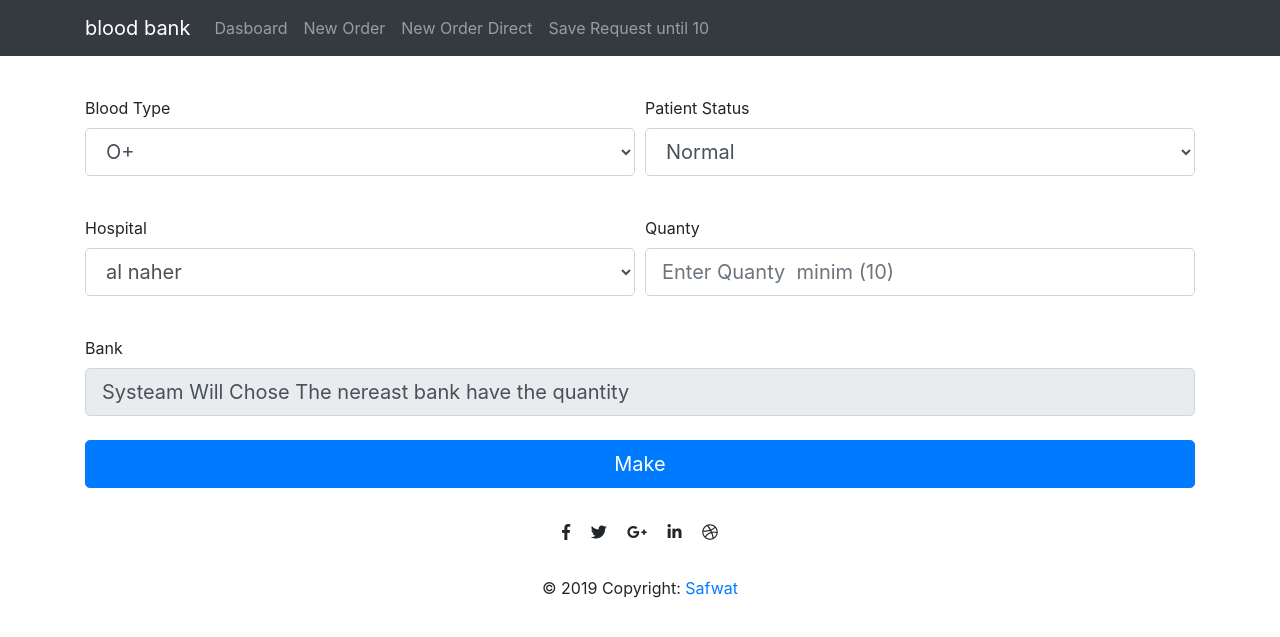
After one commit to AhmedSafwat1/TaskPython, a Django app: page /hospital/make/order/ in a window 1280 px wide. The commit adds this page. Shown: the top 637 px of the page. Run offline with Django 3.2, Linux system fonts and the light colour scheme; data comes from the database, SQL or seed files in the repository; both versions use the stored data as it was after the commit; parts of the project's set-up code (start-up, migrations or seed data) failed here and were passed over; some libraries are stand-ins or nearby versions.

```diff
--- a/Task/Doner/templates/layout/Navbar.html
+++ b/Task/Doner/templates/layout/Navbar.html
@@ -15,6 +15,12 @@
                 <li class="nav-item">
                     <a class="nav-link" href="/hospital/">New Order</a>
                 </li>
+                 <li class="nav-item">
+                    <a class="nav-link" href="{% url 'Hospital:makeOrder2' %}">New Order Direct</a>
+                </li>
+                 <li class="nav-item">
+                    <a class="nav-link" href="{% url 'Hospital:makerequest'  %}">Save Request until 10 </a>
+                </li>
 
 
                 <!--<li class="nav-item">-->
--- /dev/null
+++ b/Task/Hospital/templates/Hospital/OrderForm2.html
@@ -0,0 +1,79 @@
+{% extends "layout/layout1.html" %}
+{% load static %}
+{% block content %}
+<!--include nav bar-->
+{% include "layout/Navbar.html" %}
+<!--end -->
+<div class="p-5"></div>
+<div class="container">
+    <!--for message -->
+
+    {% for message in messages %}
+        {% if message.tags == 'error' %}
+        <div class="container">
+            <div class="alert alert-warning alert-dismissible fade show" role="alert">
+              <strong>Error !</strong> {{message}}.
+              <button type="button" class="close" data-dismiss="alert" aria-label="Close">
+                <span aria-hidden="true">&times;</span>
+              </button>
+            </div>
+        </div>
+        {% endif %}
+        {% if message.tags == 'success' %}
+
+         <div class="container">
+             <div class="alert alert-primary alert-dismissible fade show" role="alert">
+              <strong>Sucess !</strong> {{message}}.
+              <button type="button" class="close" data-dismiss="alert" aria-label="Close">
+                <span aria-hidden="true">&times;</span>
+              </button>
+            </div>
+         </div>
+        {% endif %}
+    {% endfor %}
+     <div class="form" style="min-height: 400px;">
+         <form method="post" action="{% url 'Hospital:makeOrder2'  %} ">
+             {% csrf_token %}
+             <div class="form-row">
+                <div class="form-group col-md-6">
+                  <label >Blood Type</label>
+                  <select class="form-control form-control-lg" name="blood_type">
+                      {%for blood in bloods %}
+                      <option value="{{blood.0}}"  {% if old.blood_type == blood.0  %} selected {% endif %} >{{blood.1}}</option>
+                      {%endfor%}
+                  </select>
+                </div>
+                <div class="form-group col-md-6">
+                  <label >Patient Status</label>
+                 <select class="form-control form-control-lg" name="patients_status">
+                      {%for pationStautus in stauts %}
+                      <option value="{{pationStautus.0}}"  {% if old.patients_status == pationStautus.0  %} selected {% endif %} >{{pationStautus.1}}</option>
+                      {%endfor%}
+                  </select>
+                </div>
+              </div>
+             <div class="form-row mt-4">
+                <div class="form-group col-md-6">
+                  <label >Hospital</label>
+                  <select class="form-control form-control-lg" name="hospital">
+                      {%for hospital in hosptals %}
+                      <option value="{{hospital.id}}" {% if old.hospital.id == hospital.id  %} selected {% endif %} >{{hospital.name}}</option>
+                      {%endfor%}
+                  </select>
+                </div>
+                <div class="form-group col-md-6  ">
+                  <label >Quanty </label>
+                    <input type="text" class="form-control form-control-lg" value="{{old.quantity}}" name="quantity" placeholder="Enter Quanty  minim (10)">
+                </div>
+              </div>
+             <div class="form-group  mt-4">
+                <label for="inputAddress2">Bank</label>
+                <input type="text" class="form-control form-control-lg"  disabled id="inputAddress2" value="Systeam Will Chose The nereast bank have the quantity">
+             </div>
+             <div class="form-group  mt-4">
+                 <button type="submit" class="btn btn-block btn-lg btn-primary">Make</button>
+             </div>
+         </form>
+     </div>
+</div>
+{% endblock %}
--- a/Task/Hospital/urls.py
+++ b/Task/Hospital/urls.py
@@ -6,5 +6,7 @@ app_name = "Hospital"
 urlpatterns = [
     path('', index),
     path("bank/search", search, name="searching"),
-    path("make/order/<int:bid>", order, name="makeOrder")
+    path("make/order/<int:bid>", order, name="makeOrder"),
+    path("make/order/", order2, name="makeOrder2"),
+    path("make/order/request", order3, name="makerequest")
 ]
--- a/Task/Hospital/views.py
+++ b/Task/Hospital/views.py
@@ -6,6 +6,7 @@ from .forms import *
 
 
 # Create your views here.
+#function get Citites in for hospital beacue use more one
 def getCities():
     hospital = Hospital()
     return hospital.CITIES
@@ -35,11 +36,9 @@ def search(request):
     print(near_bank)
     return render(request, "Hospital/Home.html", context)
 
-
+#make the orderbased the result of the search
 def order(request, bid):
     bank = get_object_or_404(Bank, id=bid)
-    AvaiableBlood = bank.blooddonation_set.filter(blood_type="o+", donation_status="1",
-                                                  blood_expiration__gt=datetime.now())
 
     hospitals = Hospital.objects.all()
     # print(bank.BloodDonation_set.all())
@@ -54,11 +53,13 @@ def order(request, bid):
         "bloods": req.BLOOD_TYPE,
         "stauts": req.PATION_STATUS,
         "hosptals": hospitals,
-        "old":r
+        "old": r
 
     }
     if request.method == "POST":
         form = RequestBloodForm(request.POST)
+        AvaiableBlood = bank.blooddonation_set.filter(blood_type=request.POST["blood_type"], donation_status="1",
+                                                      blood_expiration__gt=datetime.now())
         if form.is_valid() and AvaiableBlood.count() >= int(request.POST["quantity"]):
             (req.bank, req.hospital, req.patients_status, req.blood_type, req.quantity) = (bank,
                                                                                            get_object_or_404(Hospital,
@@ -70,7 +71,7 @@ def order(request, bid):
                                                                                            request.POST["blood_type"],
                                                                                            request.POST["quantity"]
                                                                                            )
-            quantity_blood = int(int(request.POST["quantity"])) - 1
+            quantity_blood = int(int(request.POST["quantity"]))
             deleteBlood = AvaiableBlood[0:quantity_blood].values_list("id", flat=True)
             BloodDonation.objects.filter(id__in=list(deleteBlood)).delete()
             req.save()
@@ -89,3 +90,172 @@ def order(request, bid):
 
     else:
         return render(request, "Hospital/OrderForm.html", context)
+
+
+# =====================
+#function get the avaiable quantity in bank
+def GetAvaiableBlod(bank, type):
+    avaiable = bank.blooddonation_set.filter(blood_type=type, donation_status="1",
+                                             blood_expiration__gt=datetime.now())
+    return avaiable.count()
+
+#System will direct chose the bank based the near of the city
+def order2(request):
+    hospitals = Hospital.objects.all()
+    # print(bank.BloodDonation_set.all())
+    banks = Bank.objects.all()
+    bank_avaiable = []
+
+    req = RequestBlood()
+    r = dict()
+    r["blood_type"] = "o+"
+    r["patients_status"] = "1"
+    r["hospital"] = ""
+    r["quantity"] = ""
+    context = {
+        "bloods": req.BLOOD_TYPE,
+        "stauts": req.PATION_STATUS,
+        "hosptals": hospitals,
+        "old": r
+
+    }
+    if request.method == "POST":
+        form = RequestBloodForm(request.POST)
+        hospital = get_object_or_404(Hospital, id=request.POST["hospital"])
+        if form.is_valid():
+            for bank in banks:
+                if GetAvaiableBlod(bank, request.POST["blood_type"]) >= int(request.POST["quantity"]):
+                    bank_avaiable.append(bank)
+            for index, bank in enumerate(bank_avaiable):  # for add disance
+                bank.distance = round(getDistance(bank.city, hospital.city))
+            near_bank = sorted(bank_avaiable, key=lambda tup: tup.distance)
+            print(near_bank)
+            if (near_bank):
+                (req.bank, req.hospital, req.patients_status, req.blood_type, req.quantity) = (near_bank[0],
+                                                                                               get_object_or_404(
+                                                                                                   Hospital,
+                                                                                                   id=
+                                                                                                   request.POST[
+                                                                                                       "hospital"]),
+                                                                                               request.POST[
+                                                                                                   "patients_status"],
+                                                                                               request.POST[
+                                                                                                   "blood_type"],
+                                                                                               request.POST["quantity"]
+                                                                                               )
+
+                AvaiableBlood = near_bank[0].blooddonation_set.filter(blood_type=request.POST["blood_type"],
+                                                                      donation_status="1",
+                                                                      blood_expiration__gt=datetime.now())
+
+                quantity_blood = int(int(request.POST["quantity"]))
+                deleteBlood = AvaiableBlood[0:quantity_blood].values_list("id", flat=True)
+                BloodDonation.objects.filter(id__in=list(deleteBlood)).delete()
+                req.save()
+                messages.success(request, "sucess Request Blood -- (%s) -- From Bank %s " %
+                                 (request.POST["blood_type"],
+                                  near_bank[0].name)
+                                 )
+                return redirect("/hospital/")
+
+
+            else:
+                messages.error(request, "no Bank Have the request of %s Quantity %s " % (
+                request.POST["blood_type"], request.POST["quantity"]))
+                return redirect("/hospital/")
+
+        else:
+            messages.error(request, form.errors)
+
+            context["old"] = request.POST
+            return render(request, "Hospital/OrderForm2.html", context)
+
+    else:
+        return render(request, "Hospital/OrderForm2.html", context)
+
+
+#function do the request
+def do_request(req):
+    banks = Bank.objects.all()
+    bank_avaiable = []
+    for bank in banks:
+        if GetAvaiableBlod(bank, req.blood_type ) >= int(req.quantity):
+            bank_avaiable.append(bank)
+    for index, bank in enumerate(bank_avaiable):  # for add disance
+        bank.distance = round(getDistance(bank.city, req.hospital.city))
+    near_bank = sorted(bank_avaiable, key=lambda tup: tup.distance)
+    print(near_bank)
+    if (near_bank):
+        AvaiableBlood = near_bank[0].blooddonation_set.filter(blood_type=req.blood_type,
+                                                              donation_status="1",
+                                                              blood_expiration__gt=datetime.now())
+
+        quantity_blood = int(req.quantity)
+        deleteBlood = AvaiableBlood[0:quantity_blood].values_list("id", flat=True)
+        BloodDonation.objects.filter(id__in=list(deleteBlood)).delete()
+        req.bank = near_bank[0]
+        req.request_status = "1"
+        req.save()
+    else:
+        req.request_status = "0"
+        req.save()
+
+#System will Save order until reach to 10 the sytem will run to do requestes
+def order3(request):
+    hospitals = Hospital.objects.all()
+    # print(bank.BloodDonation_set.all())
+    banks = Bank.objects.all()
+    bank_avaiable = []
+
+    req = RequestBlood()
+    r = dict()
+    r["blood_type"] = "o+"
+    r["patients_status"] = "1"
+    r["hospital"] = ""
+    r["quantity"] = ""
+    context = {
+        "bloods": req.BLOOD_TYPE,
+        "stauts": req.PATION_STATUS,
+        "hosptals": hospitals,
+        "old": r
+
+    }
+    if request.method == "POST":
+        form = RequestBloodForm(request.POST)
+        hospital = get_object_or_404(Hospital, id=request.POST["hospital"])
+        x = Bank.objects.first()
+        if form.is_valid():
+                (req.hospital, req.patients_status, req.blood_type, req.quantity,request_status) = (
+                                                                                               get_object_or_404(
+                                                                                                   Hospital,
+                                                                                                   id=
+                                                                                                   request.POST[
+                                                                                                       "hospital"]),
+                                                                                               request.POST[
+                                                                                                   "patients_status"],
+                                                                                               request.POST[
+                                                                                                   "blood_type"],
+                                                                                               request.POST["quantity"],
+                                                                                                "2"
+                                                                                               )
+                req.save()
+                reqs = RequestBlood.objects.filter(request_status="2")
+                if reqs.count() >= 10:
+                    for r in reqs:
+                        do_request(r)
+
+
+                messages.success(request, "sucess Request Blood -- (%s) -- From Bank %s " %
+                                 (request.POST["blood_type"],
+                                  "will Chose")
+                                 )
+                return redirect("/hospital/")
+
+        else:
+            messages.error(request, form.errors)
+
+            context["old"] = request.POST
+            return render(request, "Hospital/OrderForm3.html", context)
+
+    else:
+        return render(request, "Hospital/OrderForm3.html", context)
--- a/Task/LocationHelper.py
+++ b/Task/LocationHelper.py
@@ -3,12 +3,12 @@ from geopy.distance import geodesic
 
 geolocator = Nominatim()
 location = geolocator.geocode("Cairo Egypt")
-print((location.latitude, location.longitude))
+# print((location.latitude, location.longitude))
 location2 = geolocator.geocode("Monufia ,Egypt ")
 d = (location2.latitude, location2.longitude)
 d2 = (location.latitude, location.longitude)
-print((location2.latitude, location2.longitude))
-print(geodesic(d, d2).km)
+# print((location2.latitude, location2.longitude))
+# print(geodesic(d, d2).km)
 
 
 def getDistance(location1, location3):
```
Also changed, not shown: Task/Hospital/models.py (+13 -4 lines), Task/Hospital/templates/Hospital/OrderForm3.html (added, +79 -0 lines), Documents/ERD.JPG (added), Documents/UseCase.JPG (added), README.md, Task/Doner/migrations/0011_auto_20190509_2001.py (added), Task/Hospital/migrations/0002_auto_20190509_2001.py (added), Task/db.sqlite3, 1 other file.
